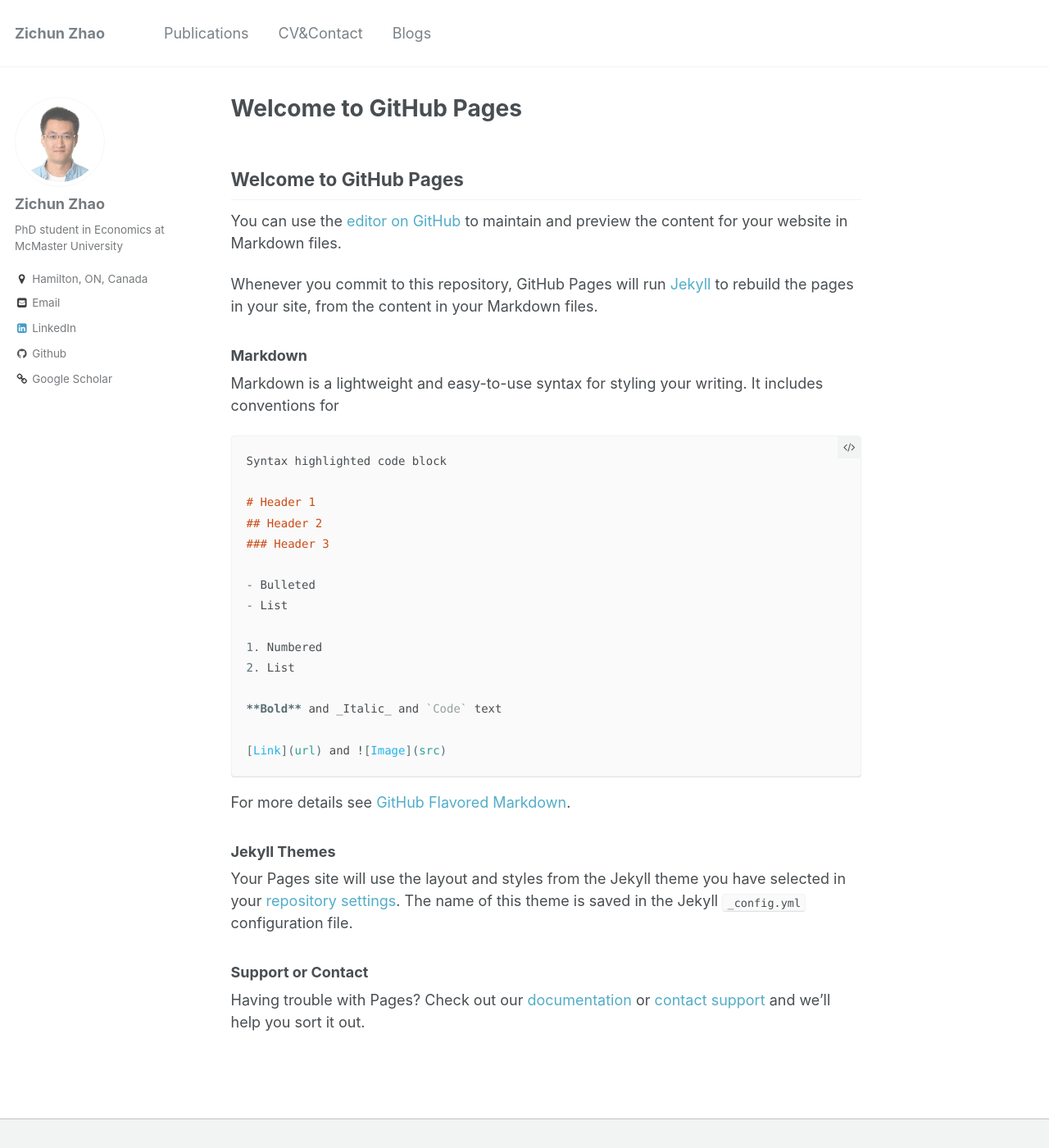
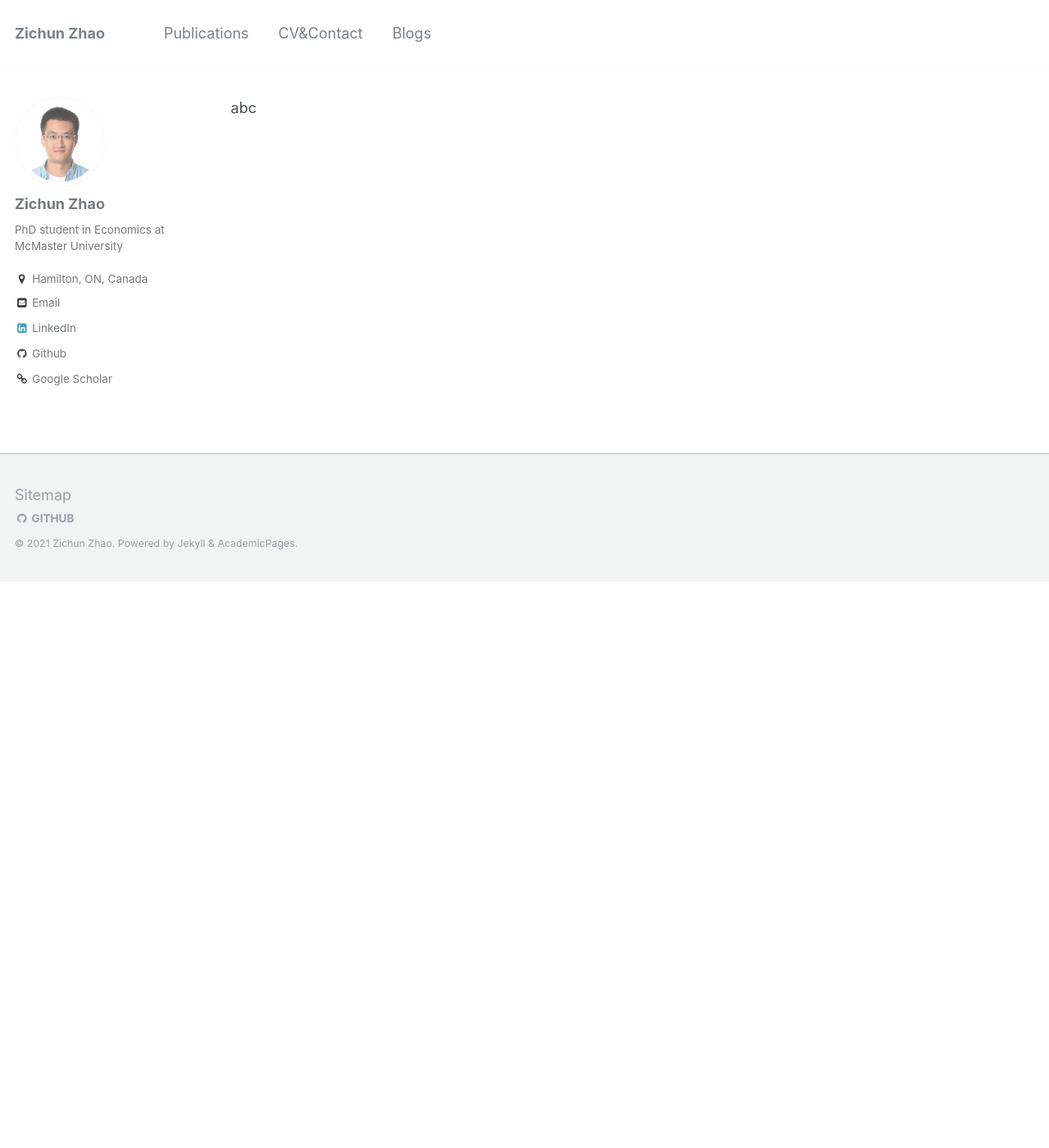
Before and after one commit to zichunzhao/zichunzhao.github.io, a Jekyll site: the page built from index.md, in a window 1280 px wide and 1400 px high. Shown: the whole window at 82% size. Built offline with Jekyll 4.4.1, drawn with Linux system fonts in a browser that asks for light colours; our own code applies the rules of GitHub Pages for plain Markdown files.

Commit message:
Update index.md

````diff
--- a/index.md
+++ b/index.md
@@ -1,37 +1 @@
-## Welcome to GitHub Pages
-
-You can use the [editor on GitHub](https://github.com/zichunzhao/zichunzhao.github.io/edit/main/index.md) to maintain and preview the content for your website in Markdown files.
-
-Whenever you commit to this repository, GitHub Pages will run [Jekyll](https://jekyllrb.com/) to rebuild the pages in your site, from the content in your Markdown files.
-
-### Markdown
-
-Markdown is a lightweight and easy-to-use syntax for styling your writing. It includes conventions for
-
-```markdown
-Syntax highlighted code block
-
-# Header 1
-## Header 2
-### Header 3
-
-- Bulleted
-- List
-
-1. Numbered
-2. List
-
-**Bold** and _Italic_ and `Code` text
-
-[Link](url) and ![Image](src)
-```
-
-For more details see [GitHub Flavored Markdown](https://guides.github.com/features/mastering-markdown/).
-
-### Jekyll Themes
-
-Your Pages site will use the layout and styles from the Jekyll theme you have selected in your [repository settings](https://github.com/zichunzhao/zichunzhao.github.io/settings). The name of this theme is saved in the Jekyll `_config.yml` configuration file.
-
-### Support or Contact
-
-Having trouble with Pages? Check out our [documentation](https://docs.github.com/categories/github-pages-basics/) or [contact support](https://support.github.com/contact) and we’ll help you sort it out.
+abc
````
